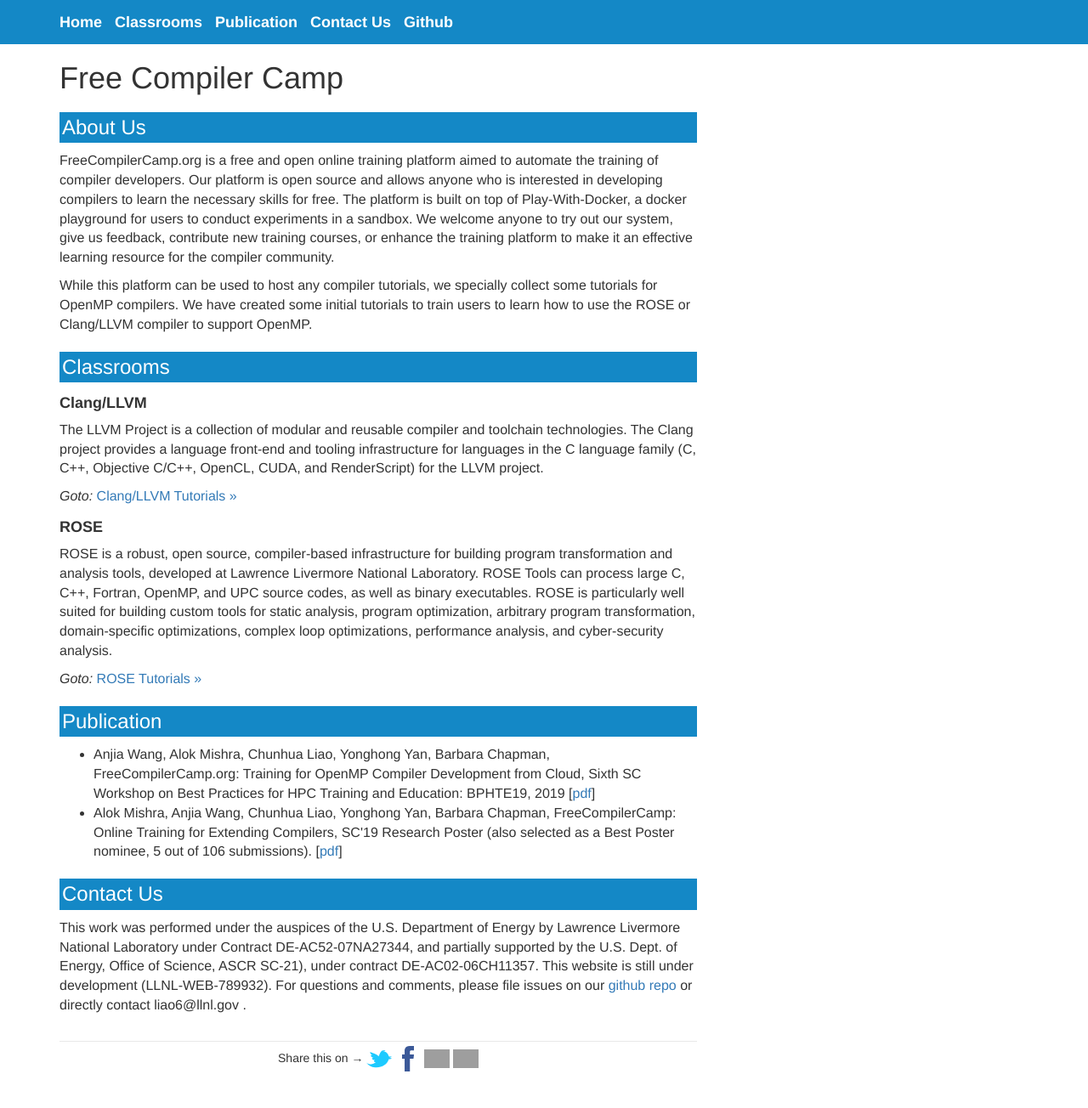
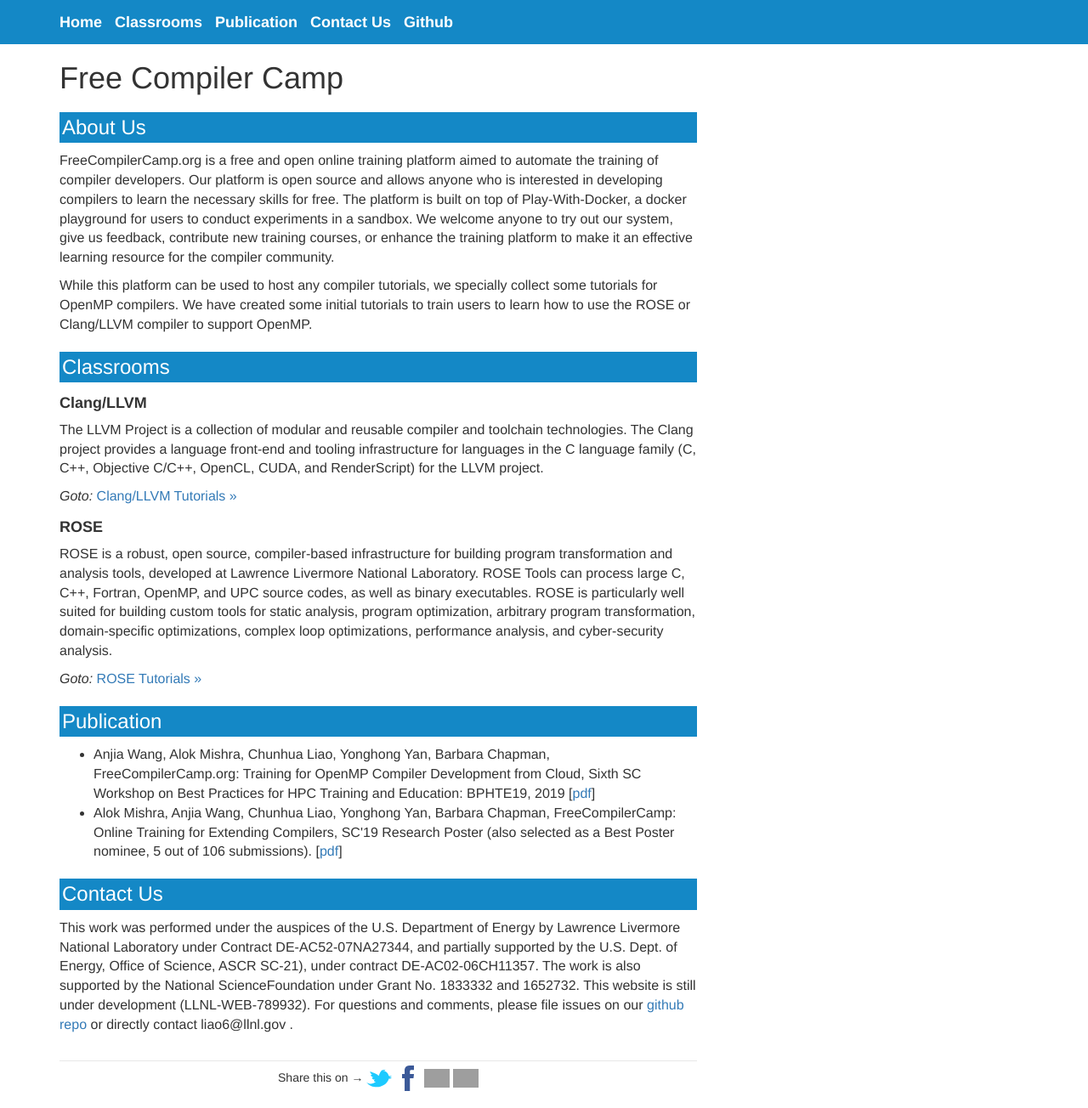
Before and after one commit to freeCompilerCamp/freecompilercamp.github.io, a Jekyll site: the page built from index.html, in a window 1280 px wide. Shown: the whole page at 85% size. Built offline with Jekyll 4.4.1, drawn with Linux system fonts in a browser that asks for light colours; nearby versions of some CDN libraries; the list of posts is cut into pages by our own code; before the commit the page ends 1281 px from its top, so only the background shows below that; grey boxes are pictures that could not be loaded.

Commit message:
Update index.html

```diff
--- a/index.html
+++ b/index.html
@@ -46,6 +46,7 @@
 
 <h3 id="Contact"><a name=Contact"></a>Contact Us</h3>
 This work was performed under the auspices of the U.S. Department of Energy by Lawrence Livermore National Laboratory under Contract DE-AC52-07NA27344, and partially supported by the U.S. Dept. of Energy, Office of Science, ASCR SC-21), under contract DE-AC02-06CH11357.
+The work is also supported by the National ScienceFoundation under Grant No. 1833332 and 1652732.
 This website is still under development (LLNL-WEB-789932). For questions and comments, please file issues on our <a href="https://github.com/freeCompilerCamp/">github repo</a> or directly contact liao6@llnl.gov .
 
 </div>
```
